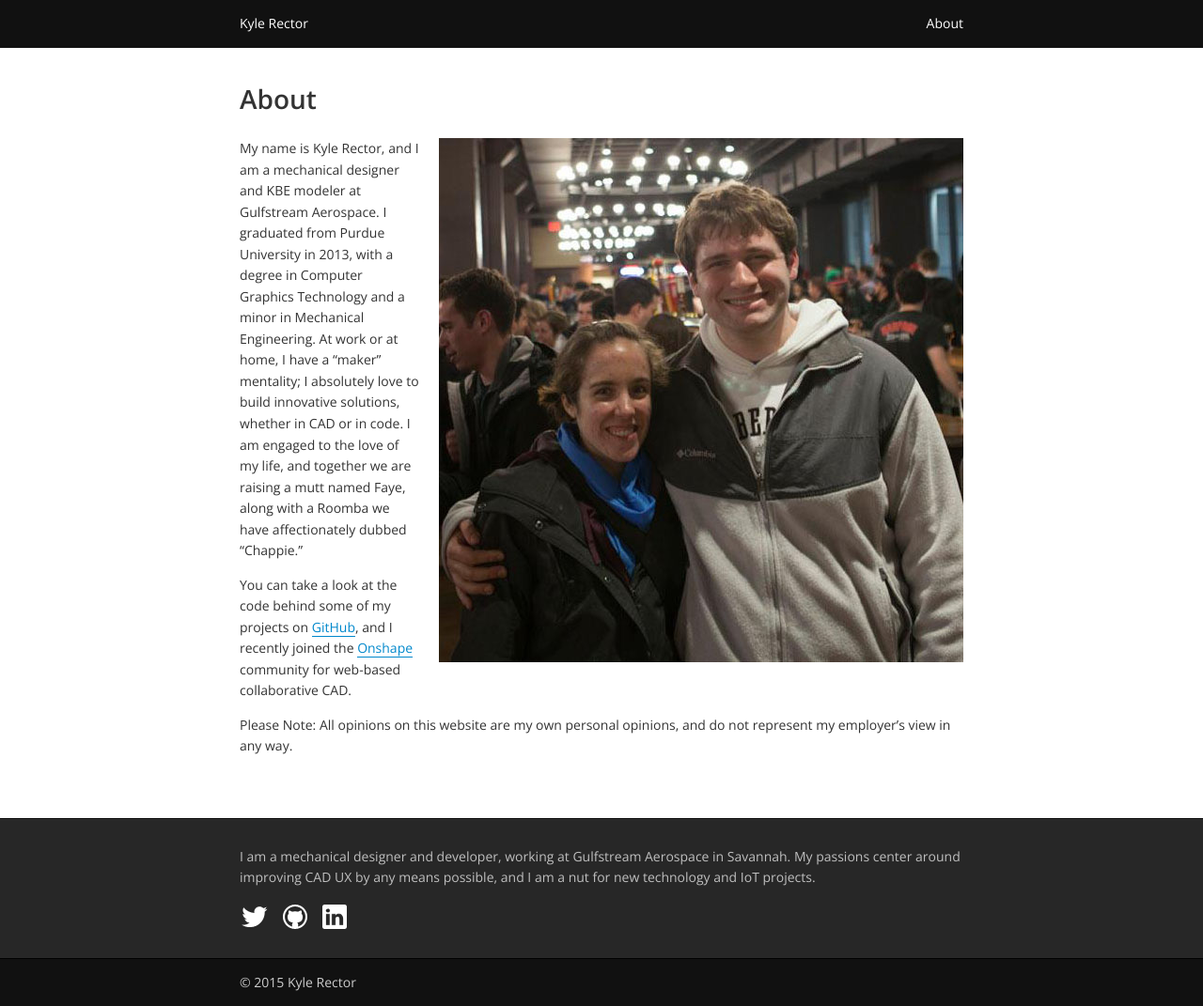
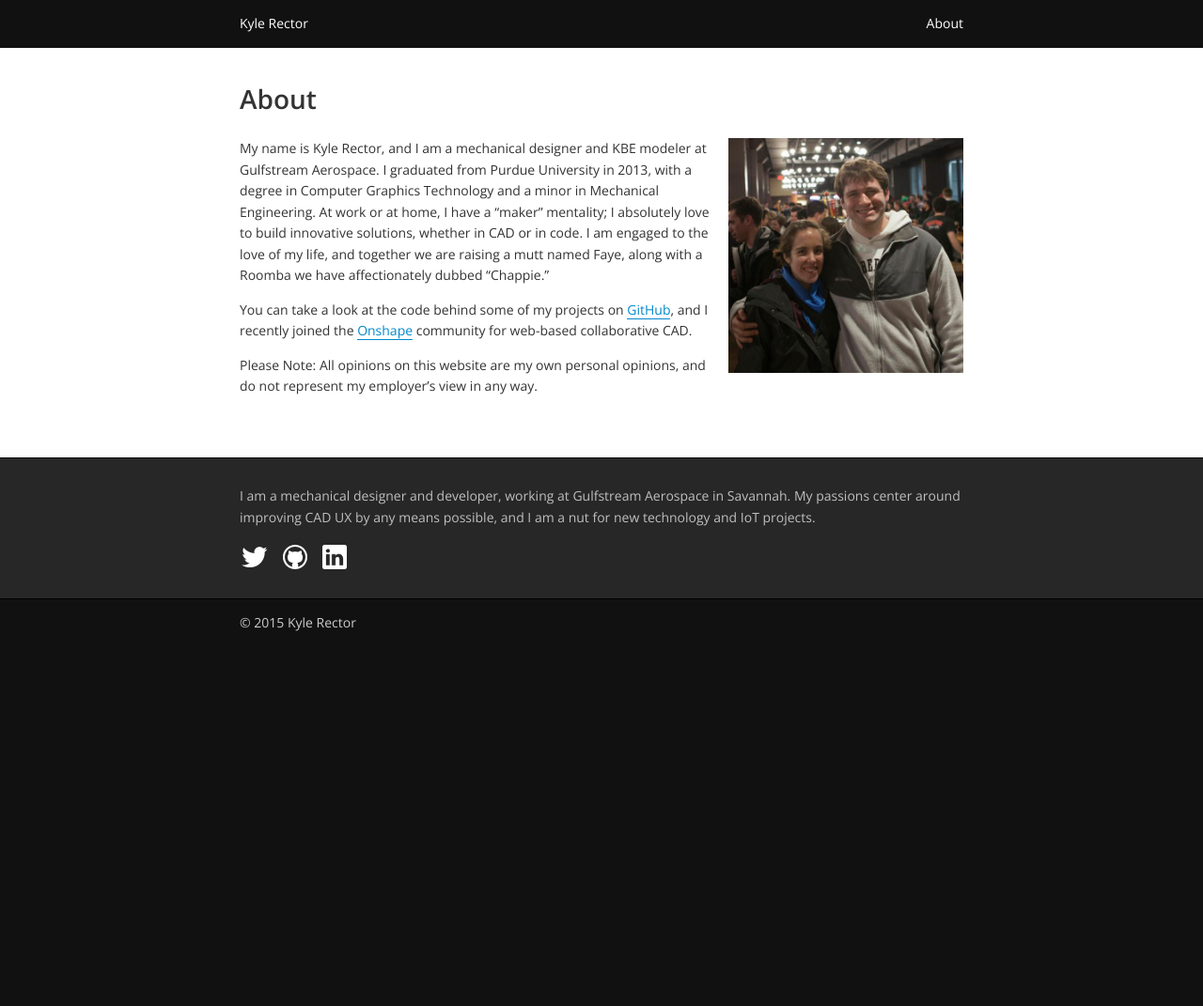
Before and after one commit to KyleARector/KyleARector.github.io, a Jekyll site: the page built from about/index.md, in a window 1280 px wide. Shown: the whole page at 94% size. Built offline with Jekyll 4.4.1, drawn with Linux system fonts in a browser that asks for light colours; after the commit the page ends 900 px from its top, so only the background shows below that.

Commit message:
About Changes

```diff
--- a/about/index.md
+++ b/about/index.md
@@ -3,7 +3,7 @@ layout: page
 title: About
 ---
 
-<img src="..\images\large.jpg" alt="profile" class="profile" />
+<img src="..\images\large.jpg" alt="profile" class="profile" width="250" />
 
 My name is Kyle Rector, and I am a mechanical designer and KBE modeler at Gulfstream Aerospace. I graduated from Purdue University in 2013, with a degree in Computer Graphics Technology and a minor in Mechanical Engineering. At work or at home, I have a "maker" mentality; I absolutely love to build innovative solutions, whether in CAD or in code. I am engaged to the love of my life, and together we are raising a mutt named Faye, along with a Roomba we have affectionately dubbed "Chappie."
 
```
